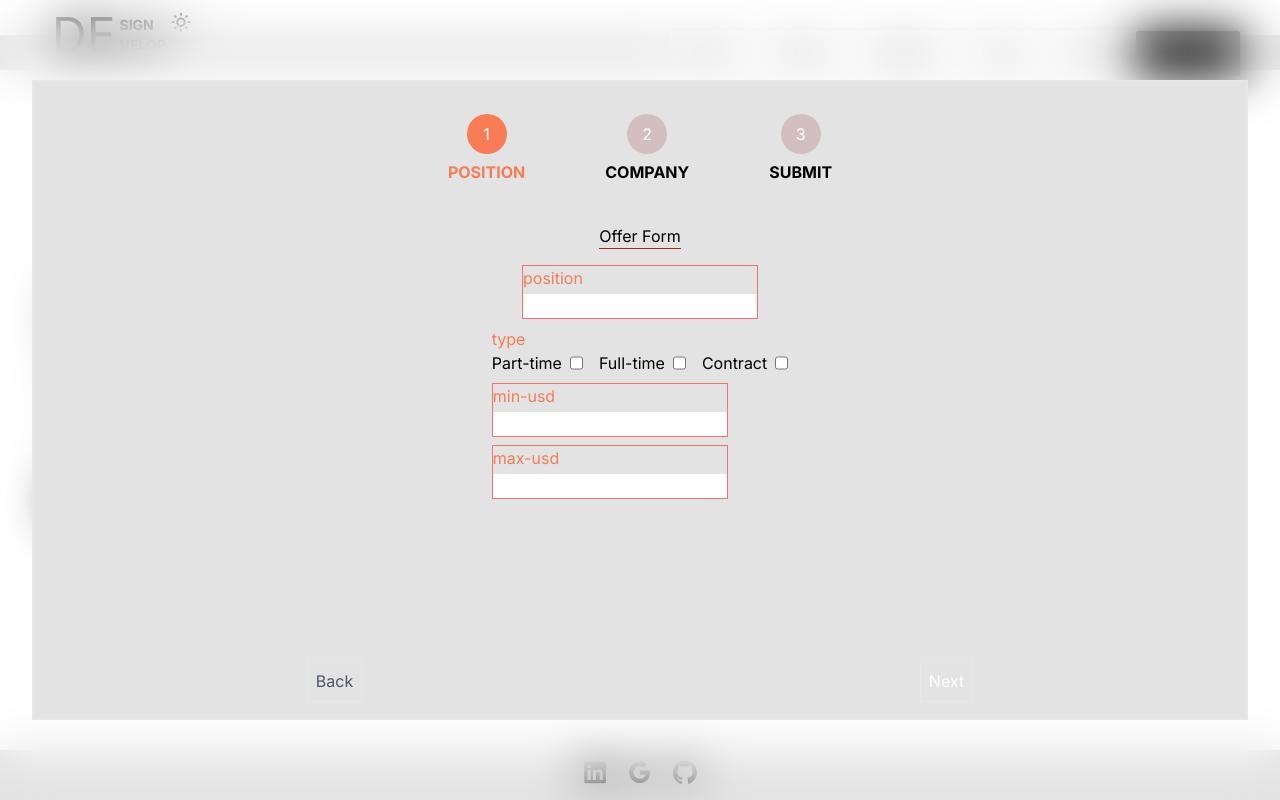
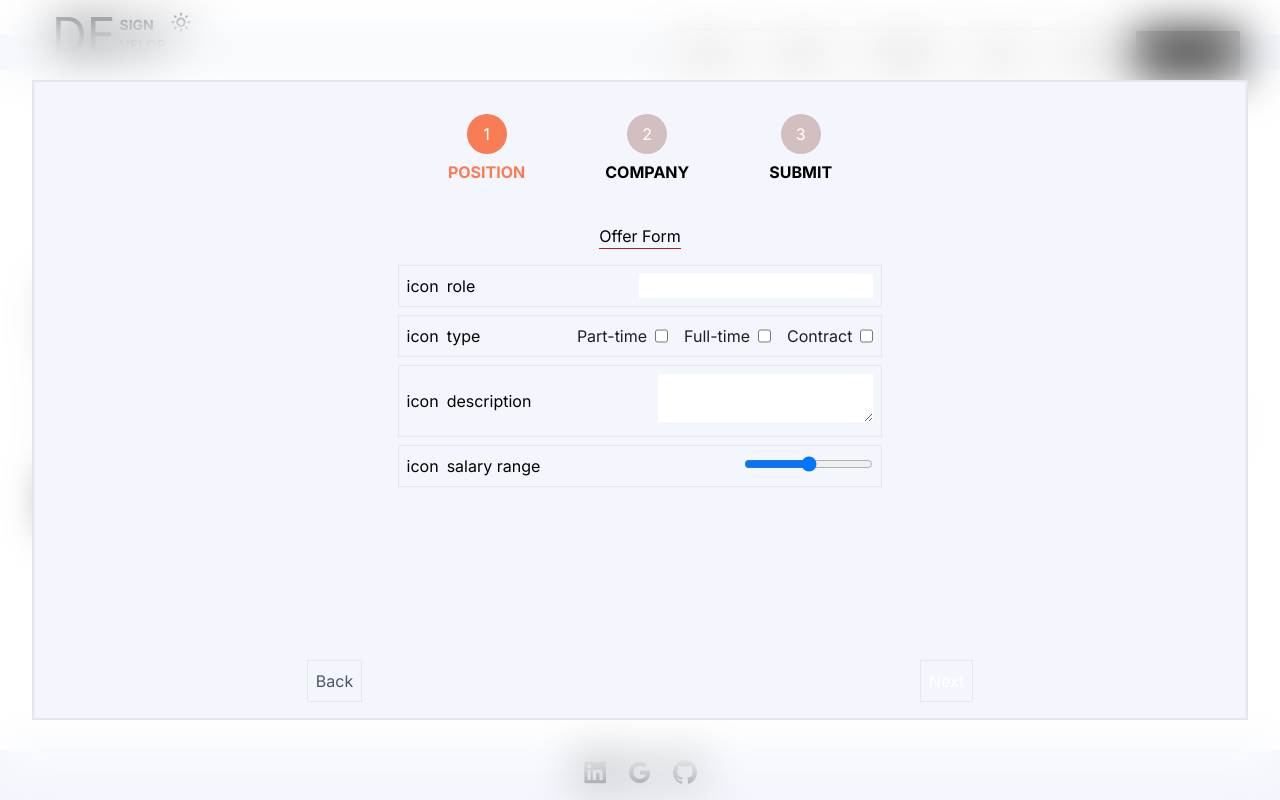
Before and after one commit to Ghassan-SkyDe/Portfolio_typescript_next_js, a Next.js app: page / in a window 1280 px wide. Both pictures are taken after a click on the button "SCALE YOUR HIRING". Built offline with nearby package versions, Linux system fonts and the light colour scheme.

Commit message:
code refactored / contact forms structured

```diff
--- a/components/forms/CompanyForm.tsx
+++ b/components/forms/CompanyForm.tsx
@@ -1,9 +1,28 @@
+import InputWrapper from "./InputWrapper";
 
 const CompanyForm = () => {
   return (
-    <div className="flex flex-col justify-center items-center h-full">
-      CompanyForm
-    </div>
+    <form className="flex flex-col justify-center items-center gap-2">
+      <h2 className="border-b my-2">Company Form</h2>
+      <InputWrapper title="your name">
+        <input type="text" />
+      </InputWrapper>
+      <InputWrapper title="your role">
+        <input type="text" />
+      </InputWrapper>
+      <InputWrapper title="your email">
+        <input type="email" />
+      </InputWrapper>
+      <InputWrapper title="time-zone" exteraStyle="hidden md:flex">
+        <input type="text" />
+      </InputWrapper>
+      <InputWrapper title="company-website">
+        <input type="text" />
+      </InputWrapper>
+      <InputWrapper title="description">
+        <textarea name="" id=""></textarea>
+      </InputWrapper>
+    </form>
   );
 }
 
--- /dev/null
+++ b/components/forms/InputWrapper.tsx
@@ -0,0 +1,31 @@
+import React, { ReactNode } from "react";
+
+interface InputWrapperProps {
+  title: string;
+  svgIcon?: React.FunctionComponent<React.SVGProps<SVGSVGElement>>;
+  children: ReactNode;
+  exteraStyle?: string;
+}
+
+const InputWrapper: React.FC<InputWrapperProps> = ({
+  title,
+  svgIcon: SvgIcon,
+  exteraStyle,
+  children,
+}) => {
+  return (
+    <div
+      className={`${
+        exteraStyle && exteraStyle + " "
+      }input-wrapper border p-2 flex w-fll md:w-2/5  flex-col items-center md:flex-row md:justify-between`}
+    >
+      <div className="input-header flex gap-2">
+        <span className="icon">{SvgIcon && <SvgIcon />}icon</span>
+        <h3>{title}</h3>
+      </div>
+      <div className="input-content">{children}</div>
+    </div>
+  );
+};
+
+export default InputWrapper;
--- a/components/forms/JobForm.tsx
+++ b/components/forms/JobForm.tsx
@@ -1,23 +1,27 @@
 import Input, { CheckBox } from "./Input";
+import InputWrapper from "./InputWrapper";
 
 const JobForm = () => {
 
   return (
-    <form className="flex flex-col justify-center items-center">
+    <form className="flex flex-col justify-center items-center gap-2">
       <h2 className="border-b border-b-red-700 my-2">Offer Form</h2>
-      <Input type="text" label="position" />
-      <div className="flex flex-col items-start w-ful">
-        <p className="text-stepColor">type</p>
+      <InputWrapper title="role">
+        <input type="text" name="" id="" />
+      </InputWrapper>
+      <InputWrapper title="type">
         <div className="flex gap-4">
           <CheckBox label="Part-time" />
           <CheckBox label="Full-time" />
           <CheckBox label="Contract" />
         </div>
-        <div>
-          <Input type="number" label="min-usd"/>
-          <Input type="number" label="max-usd"/>
-        </div>
-      </div>
+      </InputWrapper>
+      <InputWrapper title="description">
+        <textarea name="" id=""></textarea>
+      </InputWrapper>
+      <InputWrapper title="salary range">
+        <input type="range" />
+      </InputWrapper>
     </form>
   );
 }
--- a/tailwind.config.ts
+++ b/tailwind.config.ts
@@ -26,17 +26,24 @@ const config: Config = {
         stepColor: "#F87C56",
         bg: {
           primary: {
-            light: "#FFFFFF", // White for light mode
-            dark: "#000000", // Black for dark mode
+            light: "#ffffff",
+            dark: "#1f1f1f",
           },
           secondary: {
-            // light: "#ededed", // Black for light mode
-            light: "#e3e3e3", // Black for light mode
-            dark: "#131313", // White for dark mode
+            light: "#f3f6fc",
+            dark: "#2d2f31",
           },
+          //   primary: {
+          //     light: "#FFFFFF",
+          //     dark: "#000000",
+          //   },
+          // secondary: {
+          //   light: "#e3e3e3",
+          //   dark: "#131313",
+          // },
         },
         heading: {
-          light: "#000000", // Black for light mode headings
+          light: "#1f1f1f", // Black for light mode headings
           dark: "#FFFFFF", // White for dark mode headings
         },
         body: {
```
